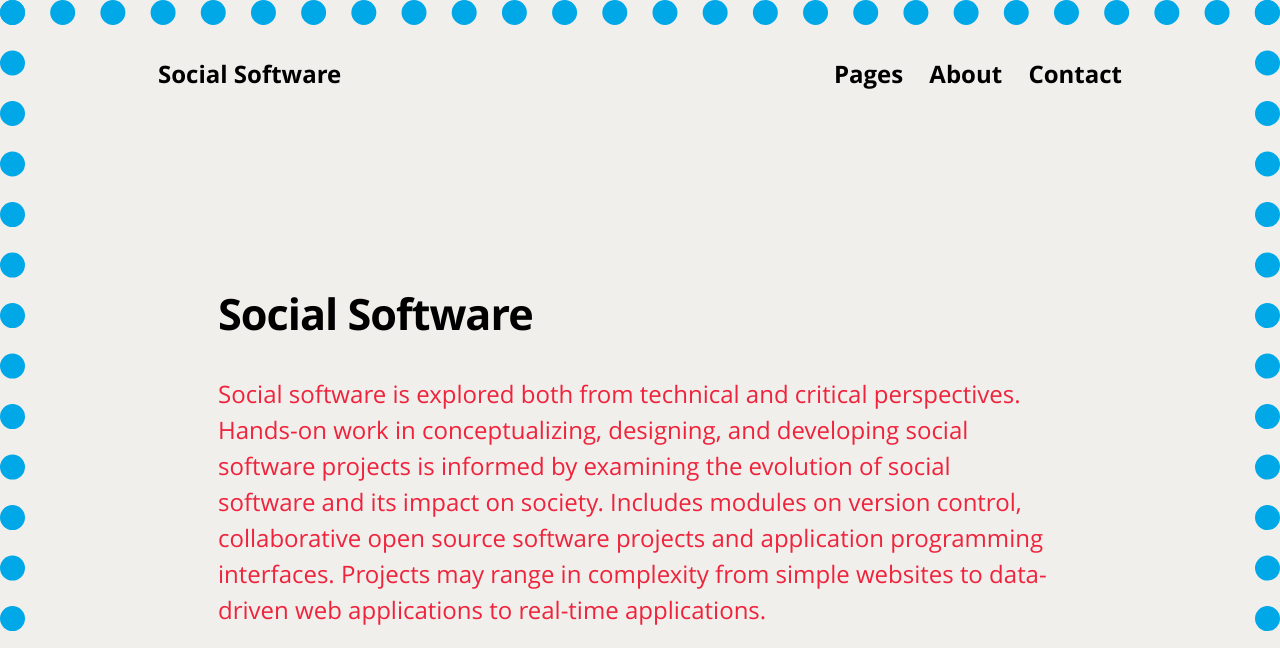
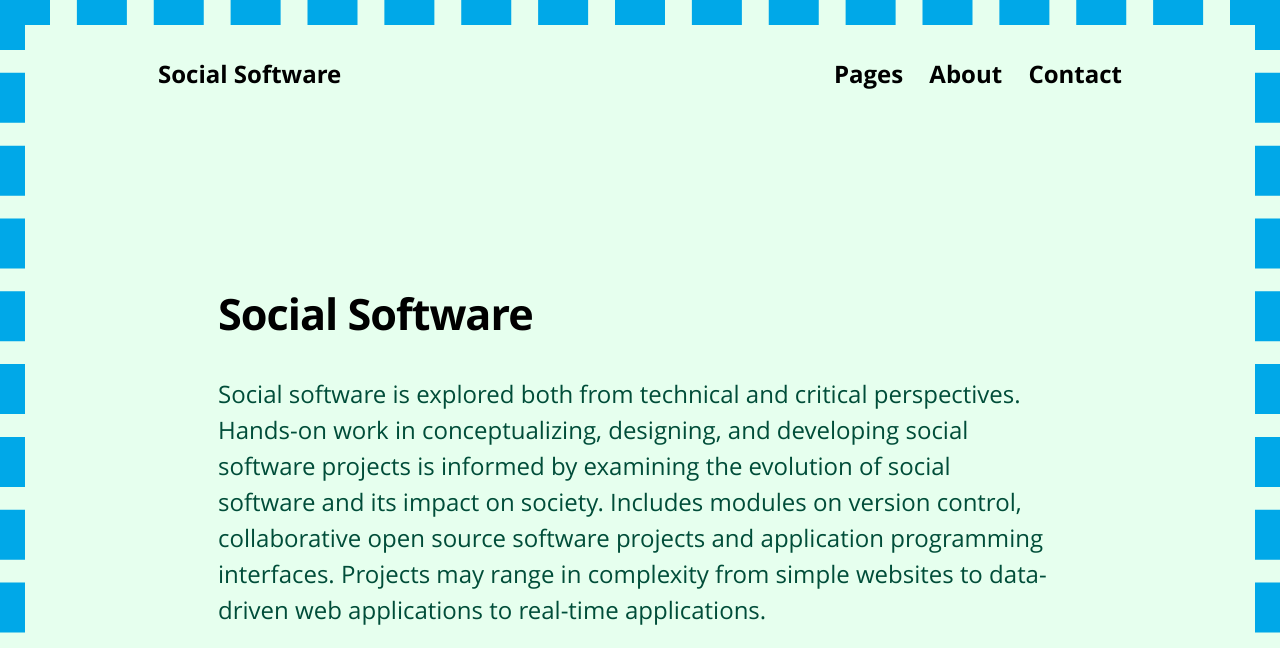
Before and after one commit to lee2sman/social_software_2021, a Jekyll site: the page built from index.md, in a window 1280 px wide. Shown: the top 648 px of the page. Built offline with Jekyll 4.4.1, drawn with Linux system fonts in a browser that asks for light colours; nearby versions of some CDN libraries; grey boxes are pictures that could not be loaded.

Commit message:
change theme

```diff
--- a/_data/layout.yml
+++ b/_data/layout.yml
@@ -6,7 +6,7 @@ animation: "bounceOut"
 
 accent: "#00a896"
 borderColor: "#00a8e8"
-textColor: "#ef233c"
+textColor: "#004d39"
 headlineColor: "#00a8e8"
-bgcolor: "#f0efeb"
+bgcolor: "#e6ffee"
 documentBackgroundColor: "#f0efeb"
--- a/assets/css/3-sections/_default.sass
+++ b/assets/css/3-sections/_default.sass
@@ -1,5 +1,5 @@
 html
-  border: 25px dotted $border-color
+  border: 25px dashed $border-color
   box-sizing: border-box
   min-height: 100vh
 
--- a/index.md
+++ b/index.md
@@ -8,6 +8,6 @@ title: Home
 Social software is explored both from technical and critical perspectives. Hands-on work in conceptualizing, designing, and developing social software projects is informed by examining the evolution of social software and its impact on society. Includes modules on version control, collaborative open source software projects and application programming interfaces. Projects may range in complexity from simple websites to data-driven web applications to real-time applications.
 
 
-<iframe width="560" height="315" src="https://www.youtube-nocookie.com/embed/RnhnRHc7yYY?controls=0" title="YouTube video player" frameborder="0" allow="accelerometer; autoplay; clipboard-write; encrypted-media; gyroscope; picture-in-picture" allowfullscreen></iframe>
+<iframe width="560" height="315" src="https://www.youtube.com/embed/AdUw5RdyZxI" title="YouTube video player" frameborder="0" allow="accelerometer; autoplay; clipboard-write; encrypted-media; gyroscope; picture-in-picture" allowfullscreen></iframe>
 
 {% include footer.html %}
```
Also changed, not shown: _posts/2021-08-28-syllabus.md (renamed from _posts/2020-08-28-syllabus.md), assets/css/2-base/_base.sass (line endings or trailing spaces).
